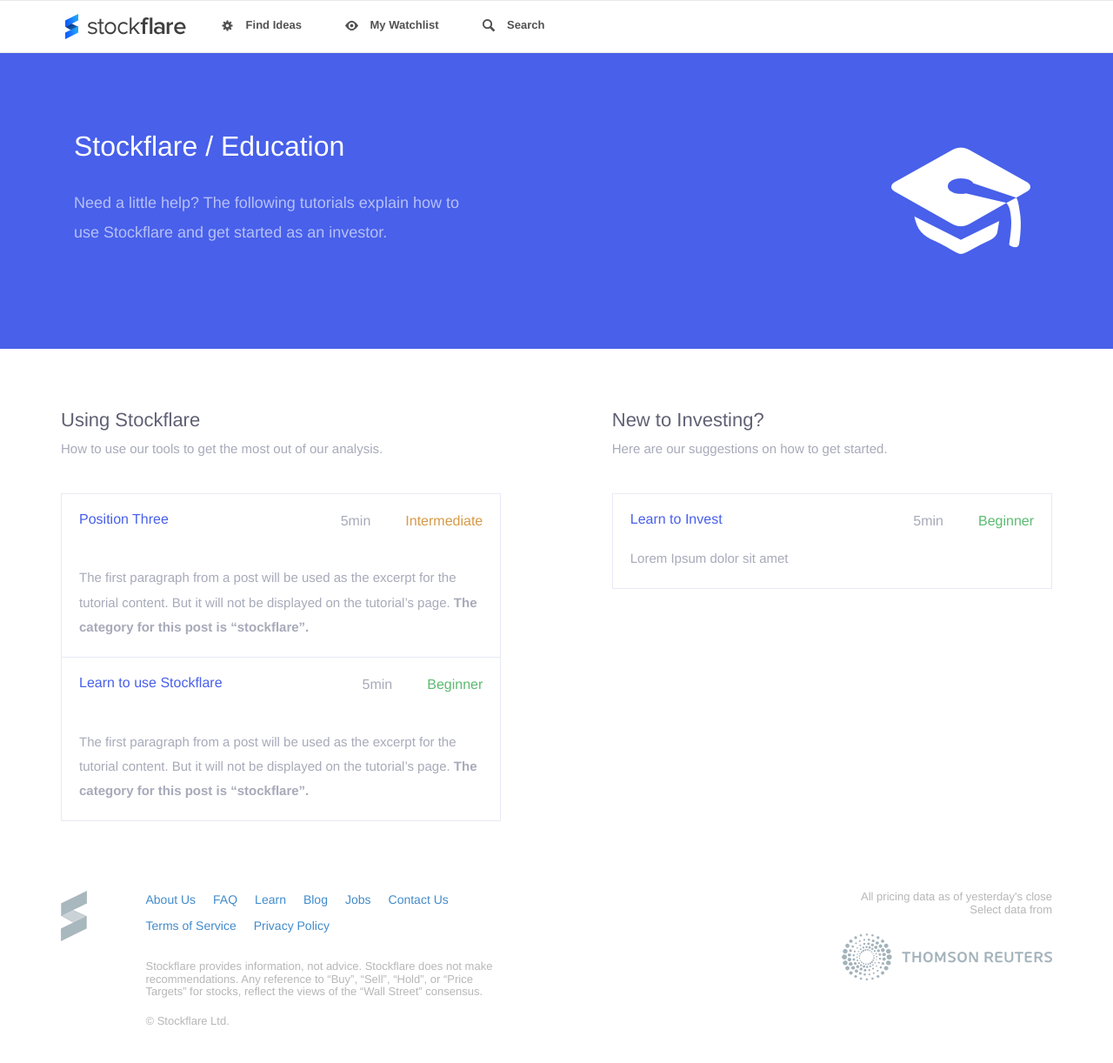
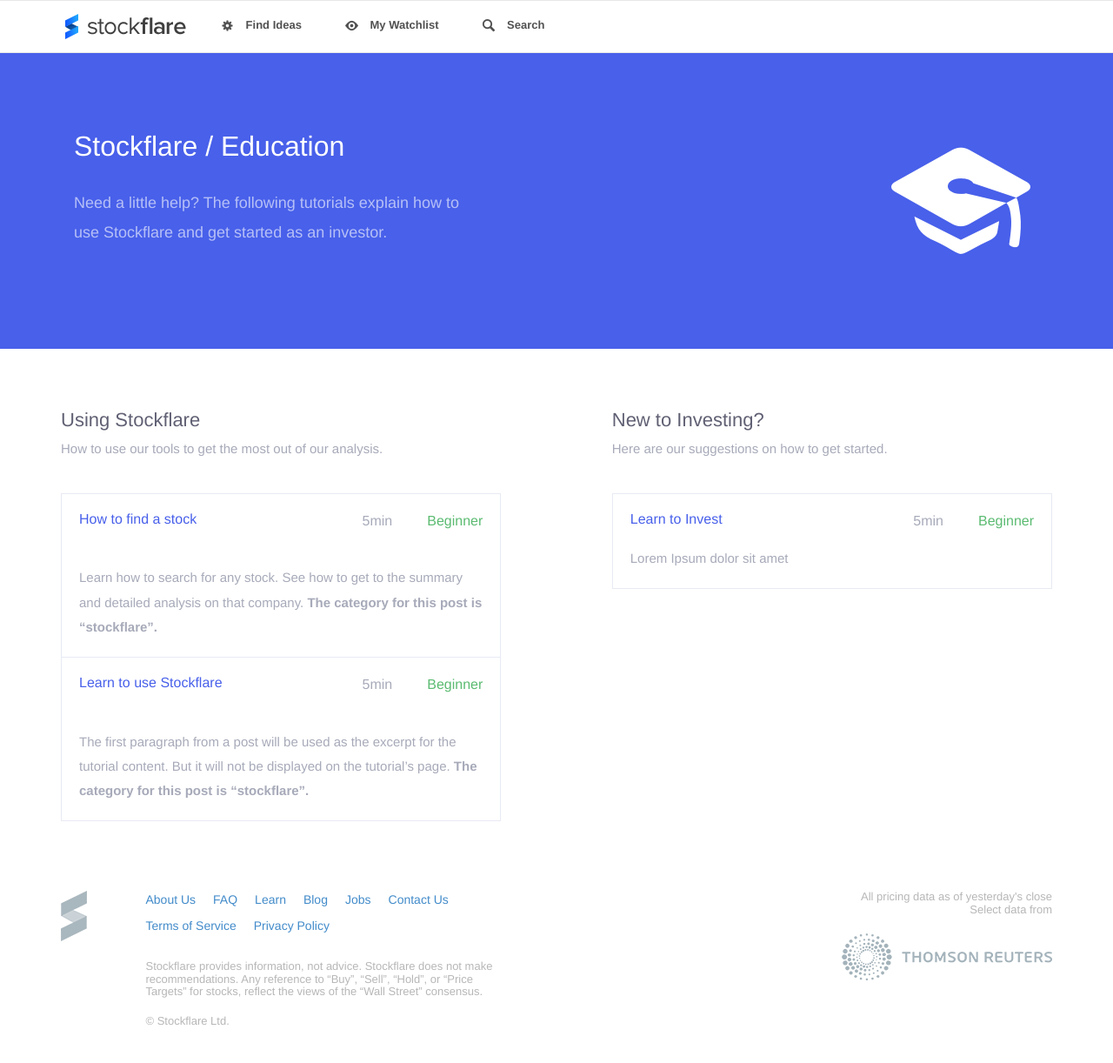
Before and after one commit to Stockflare/learn, a Jekyll site: the page built from index.html, in a window 1280 px wide. Shown: the whole page at 87% size. Built offline with Jekyll 4.4.1, drawn with Linux system fonts in a browser that asks for light colours; nearby versions of some CDN libraries.

Commit message:
Update and rename 2014-10-20-number_three.markdown to 2014-10-20-how-to-find-a-stock.markdown

```diff
--- a/_posts/2014-10-20-number_three.markdown
+++ b/_posts/2014-10-20-how-to-find-a-stock.markdown
@@ -1,12 +1,12 @@
 ---
 layout: post
-title:  "Position Three"
+title:  "How to find a stock"
 ttc:    5min
-difficulty: intermediate
+difficulty: beginner
 date:   2014-10-20 16:00:00
 categories: stockflare
 ---
-The first paragraph from a post will be used as the excerpt for the tutorial content. But it will not be displayed on the tutorial's page. **The category for this post is "stockflare".**
+Learn how to search for any stock. See how to get to the summary and detailed analysis on that company. **The category for this post is "stockflare".**
 
 <iframe src="//player.vimeo.com/video/108550980?title=0&amp;byline=0&amp;portrait=0&amp;badge=0" width="100%" height="500" frameborder="0" webkitallowfullscreen mozallowfullscreen allowfullscreen></iframe>
 
```
